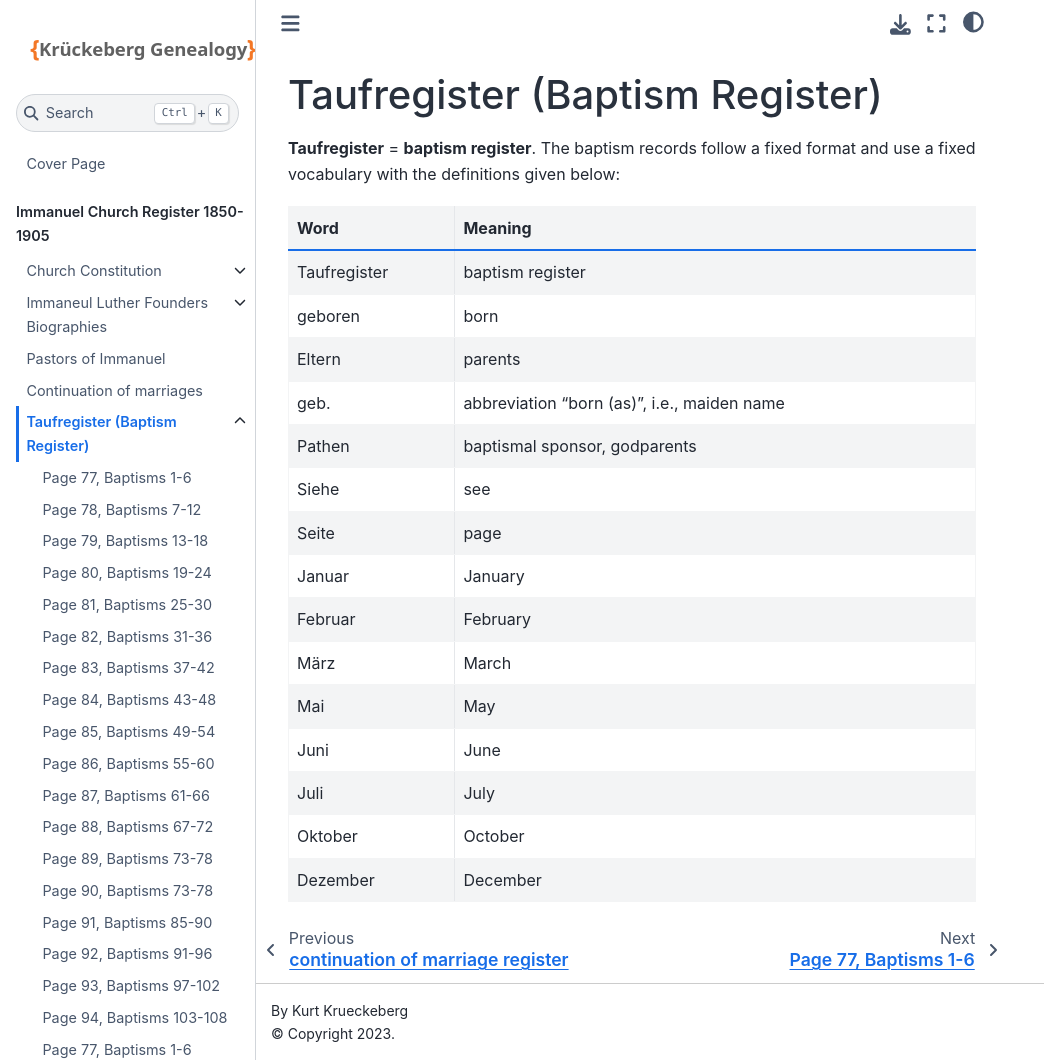
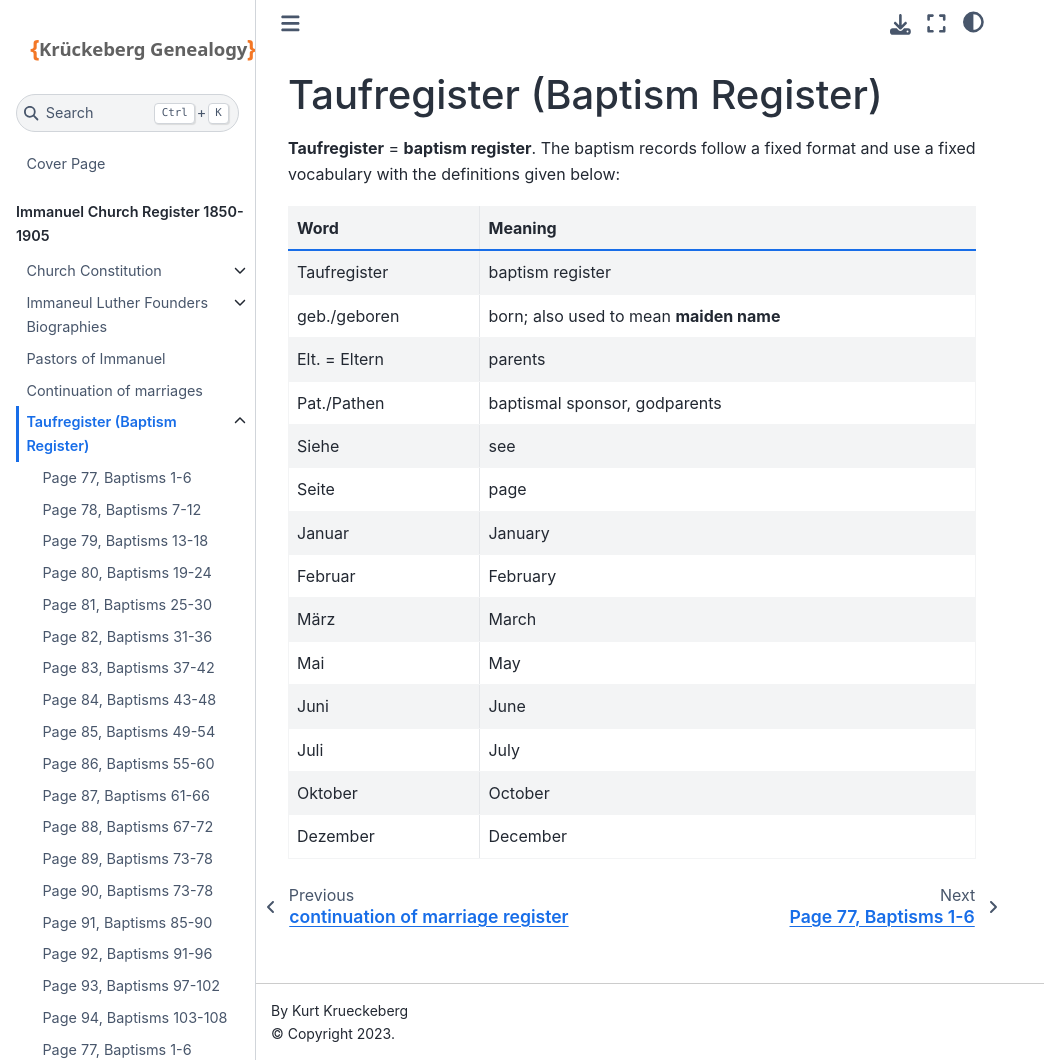
Before and after one commit to kurt-krueckeberg/sphinx-immanuel, a Jupyter Book: the page built from immanuel/taufregister.md, in a window 1280 px wide and 1060 px high. Shown: the whole window, without its empty margins (0-1044 px from the left). Built offline with Jupyter Book 1.0.4 settings and Sphinx 7.4.7 and the Sphinx Book theme 1.1.4, drawn with Linux system fonts in a browser that asks for light colours.

Commit message:
Update files

```diff
--- a/immanuel/taufregister.md
+++ b/immanuel/taufregister.md
@@ -10,13 +10,11 @@ the definitions given below:
   - Meaning
 * - Taufregister
   - baptism register
-* - geboren
-  - born
-* - Eltern
+* - geb./geboren
+  - born; also used to mean **maiden name**
+* - Elt. = Eltern
   - parents
-* - geb.
-  - abbreviation "born (as)", i.e., maiden name
-* - Pathen
+* - Pat./Pathen
   - baptismal sponsor, godparents
 * - Siehe
   - see
```
